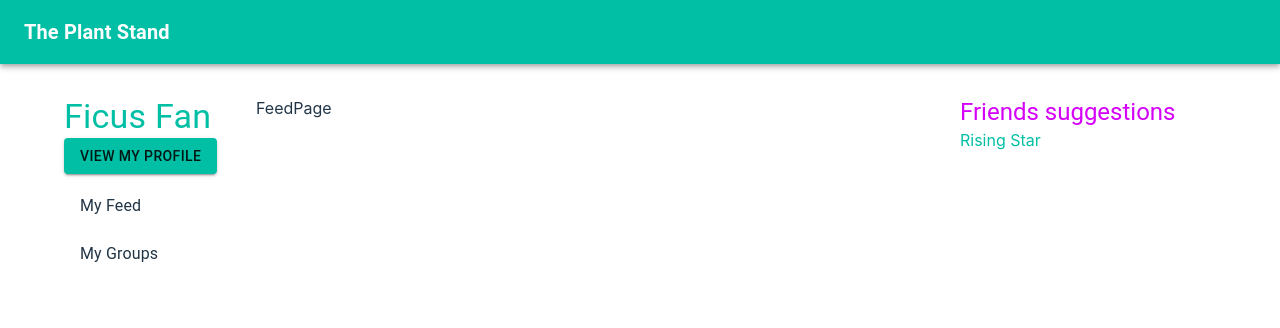
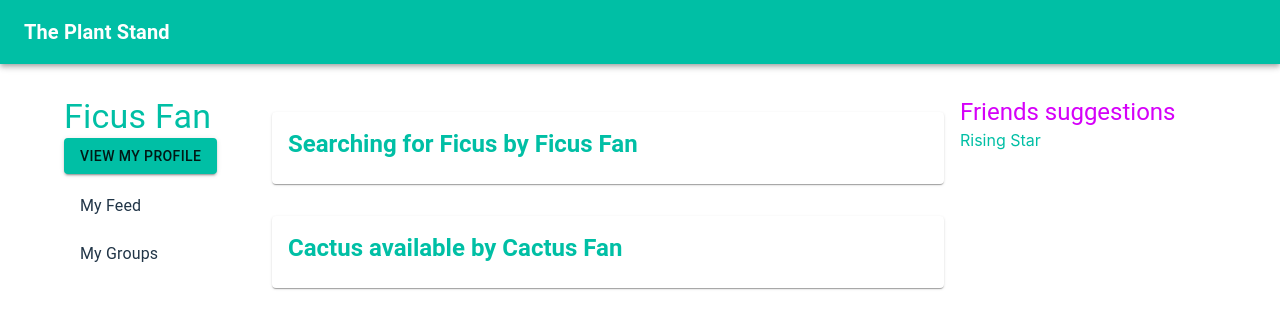
Before and after one commit to tatsianash/plant-social, a React (Vite) app: page / in a window 1280 px wide. Shown: the top 328 px of the page. Built offline with nearby package versions, Linux system fonts and the light colour scheme; data requests are answered from the project's data file.

Commit message:
Add fetching posts

```diff
--- a/db.json
+++ b/db.json
@@ -22,5 +22,30 @@
 			"displayName": "Rare Korean imports",
 			"friends": [{ "id": 2, "displayName": "Cactus Fan" }]
 		}
+	],
+
+	"posts": [
+		{
+			"id": "1",
+			"title": "Searching for Ficus",
+			"content": "Searching for a starter plant",
+			"author": {
+				"id": "1",
+				"displayName": "Ficus Fan"
+			},
+			"likesCount": 2,
+			"commentsCount": 0
+		},
+		{
+			"id": 2,
+			"title": "Cactus available",
+			"content": "Cactus available for sale, please contact me. ",
+			"author": {
+				"id": "2",
+				"displayName": "Cactus Fan"
+			},
+			"likesCount": 2,
+			"commentsCount": 0
+		}
 	]
 }
--- a/src/api/api.ts
+++ b/src/api/api.ts
@@ -1,6 +1,7 @@
 import axios from "axios";
 import { Session } from "../types/session";
 import { User } from "../types/user";
+import { Post } from "../types/post";
 
 export const sessionQueryKey = ["session"];
 
@@ -14,3 +15,9 @@ export const fetchUserById = (id: string | undefined): Promise<User | undefined>
 	if (!id) return Promise.resolve(undefined);
 	return axios.get(`http://localhost:3000/users?id=${id}`).then((res) => res?.data[0]);
 };
+
+export const postsQueryKey = ["posts"];
+
+export const fetchPosts = (): Promise<Post[]> => {
+	return axios.get("http://localhost:3000/posts").then((res) => res.data);
+};
--- a/src/pages/FeedPage.tsx
+++ b/src/pages/FeedPage.tsx
@@ -1,7 +1,36 @@
+import { useQuery } from "@tanstack/react-query";
 import React from "react";
+import { fetchPosts, postsQueryKey } from "../api/api";
+import { Card, CardContent, Stack, Typography } from "@mui/material";
 
 const FeedPage = () => {
-	return <div>FeedPage</div>;
+	const { data, isLoading, isError, isSuccess } = useQuery({
+		queryKey: postsQueryKey,
+		queryFn: fetchPosts,
+	});
+
+	if (isLoading) {
+		return <div>Loading...</div>;
+	}
+	if (!data || isError) {
+		return <div>Posts not found. Please try again</div>;
+	}
+
+	if (isSuccess) {
+		return (
+			<Stack spacing={4} padding={2} width={"100%"}>
+				{data.map((post) => (
+					<Card key={post.id}>
+						<CardContent>
+							<Typography variant="h5" fontWeight="bold" color="primary">
+								{post.title} by {post.author.displayName}
+							</Typography>
+						</CardContent>
+					</Card>
+				))}
+			</Stack>
+		);
+	}
 };
 
 export default FeedPage;
--- /dev/null
+++ b/src/types/post.ts
@@ -0,0 +1,11 @@
+export type Post = {
+	id: string;
+	title: string;
+	content: string;
+	author: {
+		id: string;
+		displayName: string;
+	};
+	likesCount: number;
+	commentsCount: number;
+};
```
